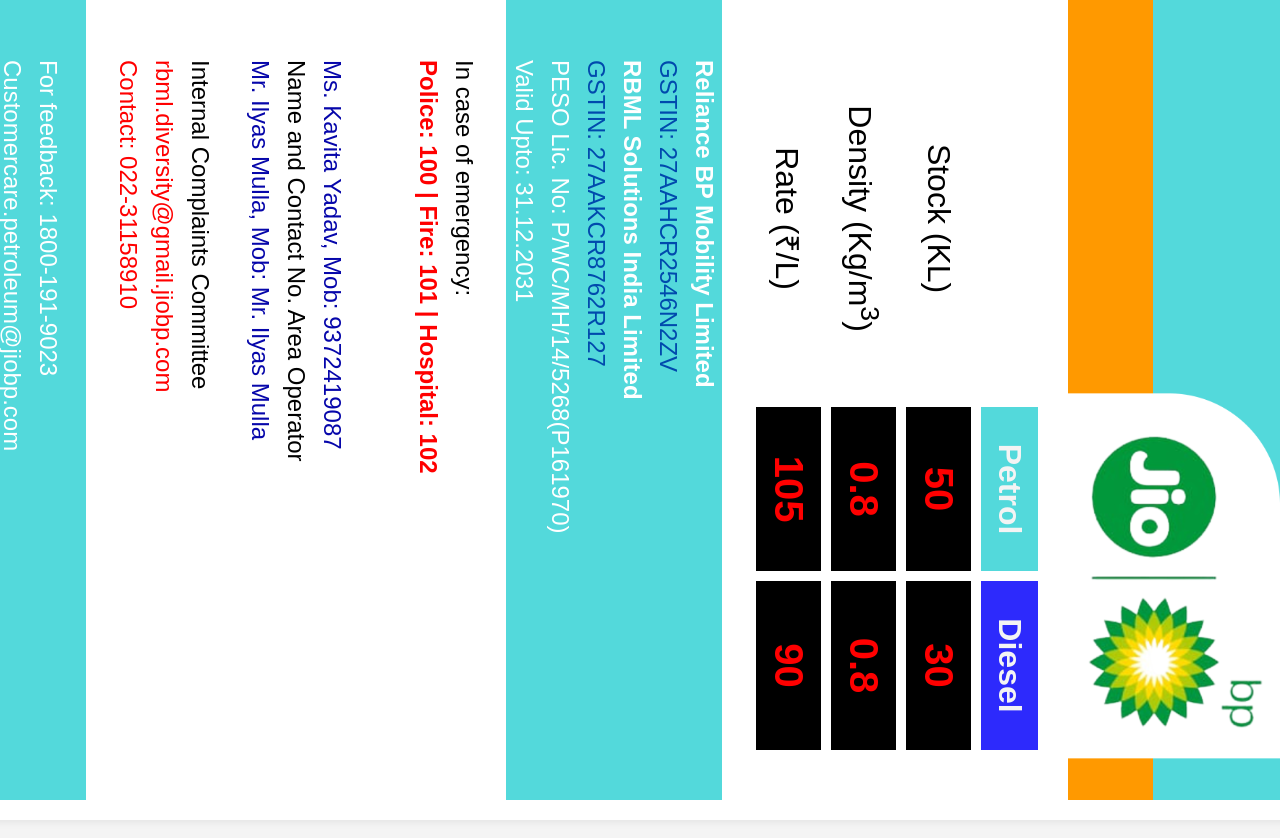
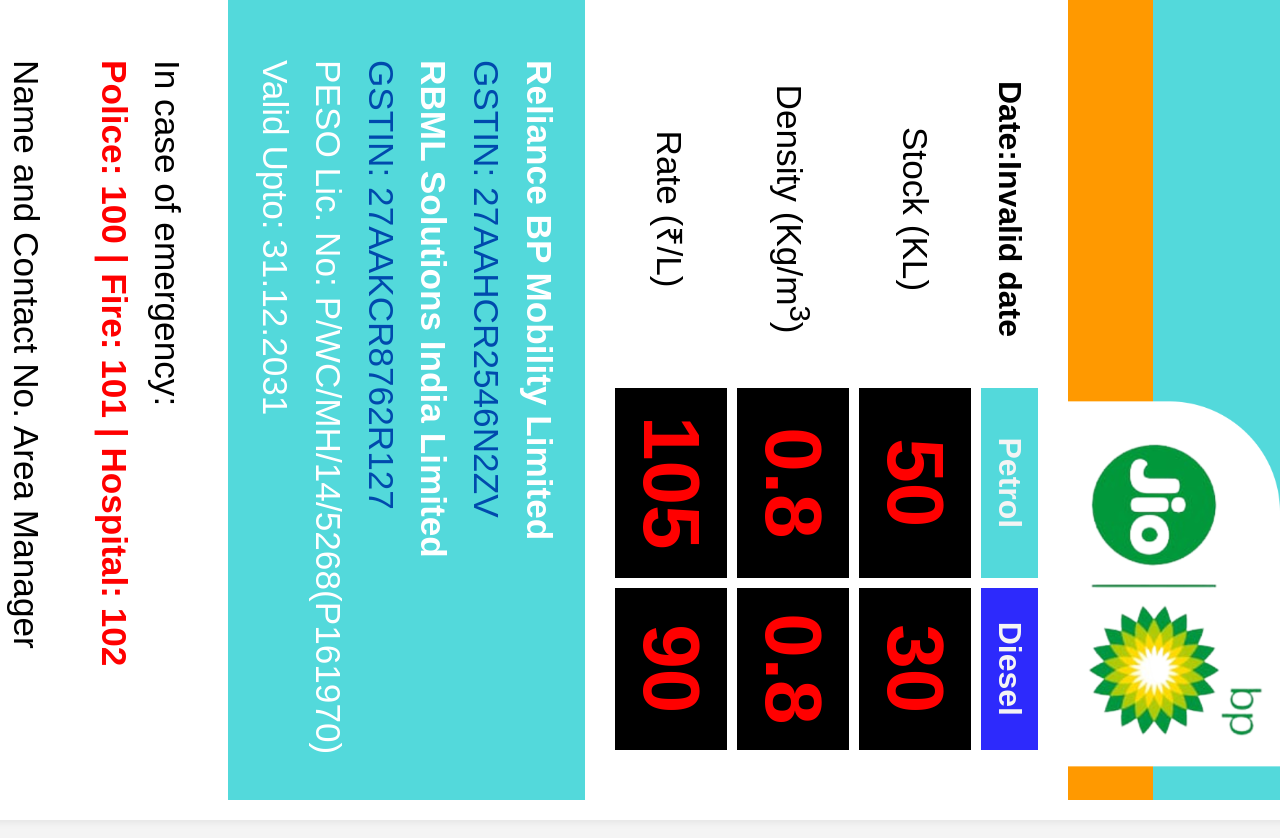
Before and after one commit to gaikwadmayuri456/jio-bp-pricing-ui, a React (Create React App) app: page / in a window 1280 px wide. Shown: the top 838 px of the page. Built offline with nearby package versions, Linux system fonts and the light colour scheme; no server answers.

Commit message:
Date added.

```diff
--- a/src/Components/HomePage.css
+++ b/src/Components/HomePage.css
@@ -68,11 +68,11 @@
     /* padding: 5px 10px; */
     border-radius: 5px;
     font-weight: 700;
-    font-size: 2.5rem;
+    font-size: 5rem;
 }
 .footer {
     /* padding: 20px; */
-    font-size: 1rem;
+    font-size: 3rem;
     color: #333;
     line-height: 1.5;
     text-align: left;
@@ -81,19 +81,19 @@
 }
 .footer p {
     /* margin: 10px 0; */
-    font-size: 1.5rem;
-    /* margin-top: 20px; */
+    font-size: 2.2rem;
+    margin-top: 0px;
     padding-left: 60px;
 }
 .footer .emergency {
     /* font-weight: bold; */
     color: #000000;
-    font-size: 1.5rem;
+    font-size: 2.2rem;
     padding-left: 60px;
 }
 .footer .contacts {
-    font-size: 1.5rem;
-
+    font-size: 2.2rem;
+    /* margin-top: 1px; */
 }
 .contacts {
 
@@ -105,7 +105,7 @@
 }
 @media (max-width: 768px) {
     .highlight {
-        font-size: 1.5rem;
+        font-size: 2.2rem;
     }
     .pricing-table th, .pricing-table td {
         font-size: 5rem;
--- a/src/Components/HomePage.js
+++ b/src/Components/HomePage.js
@@ -1,6 +1,7 @@
 import React, { useEffect, useState } from "react";
 import axios from "axios";
 import "./HomePage.css";
+import moment from "moment";
 
 const HomePage = () => {
   const [fuelData, setFuelData] = useState({
@@ -17,8 +18,11 @@
     pesono: "P/WC/MH/14/5268(P161970)",
     gstnoreliancebp: "27AAHCR2546N2ZV",
     gstvalidity: "31.12.2031",
-    gstnorbml: "27AAKCR8762R127"
+    gstnorbml: "27AAKCR8762R127",
+    updated_date:""
   });
+
+  const current_day = moment().format("DD-MM-YY");
 
   useEffect(() => {
     const fetchFuelData = async () => {
@@ -72,7 +76,7 @@
       style={{
         position: 'absolute',
         top: '50%',
-        left: '72%',
+        left: '73%',
         transform: 'translate(-50%, -50%)',
         zIndex: 3,
       }}
@@ -84,7 +88,7 @@
   <table className="pricing-table">
     <thead>
       <tr>
-        <th></th>
+        <th><span>Date:</span>{moment(fuelData.updated_date).format('DD-MM-YYYY')}</th>
         <th
           style={{
             color: '#f4f4f4',
@@ -113,7 +117,7 @@
     </thead>
     <tbody>
       <tr>
-        <td style={{ fontSize: '2rem' }}>Stock (KL)</td>
+        <td style={{ fontSize: '2.2rem' }}>Stock (KL)</td>
         <td
           style={{
             backgroundColor: '#000',
@@ -139,7 +143,7 @@
         </td>
       </tr>
       <tr>
-        <td style={{ fontSize: '2rem' }}>
+        <td style={{ fontSize: '2.2rem' }}>
           Density (Kg/m<sup>3</sup>)
         </td>
         <td
@@ -166,7 +170,7 @@
         </td>
       </tr>
       <tr>
-        <td style={{ fontSize: '2rem' }}>Rate (₹/L)</td>
+        <td style={{ fontSize: '2.2rem' }}>Rate (₹/L)</td>
         <td
           style={{
             backgroundColor: '#000',
@@ -197,12 +201,12 @@
     <p
       style={{
         backgroundColor: '#53d9db',
-        // padding: '20px 0 20px 60px',
+        padding: '20px 20px 20px 60px',
         color: '#FFFFFF'
         // borderRadius: 10,
       }}
     >
-      <span style={{ fontWeight: 'bold', color: '#FFFFFF' }}>
+      <span style={{fontWeight: 'bold', color: '#FFFFFF'}}>
         Reliance BP Mobility Limited
       </span>
       <br />
@@ -225,7 +229,7 @@
     </p>
     <div className="contacts">
       <p>
-        <span style={{ color: '#FFFFFF' }}>
+        <span style={{ color: '#000' }}>
           Name and Contact No. Area Manager
         </span>
         <br />
```
